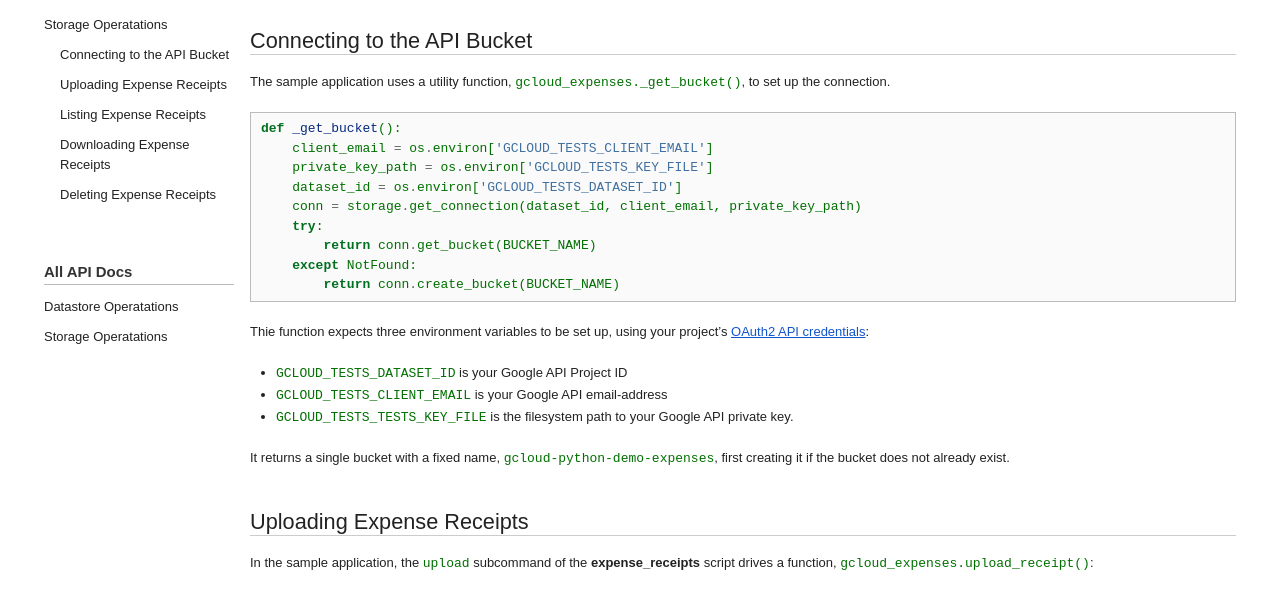
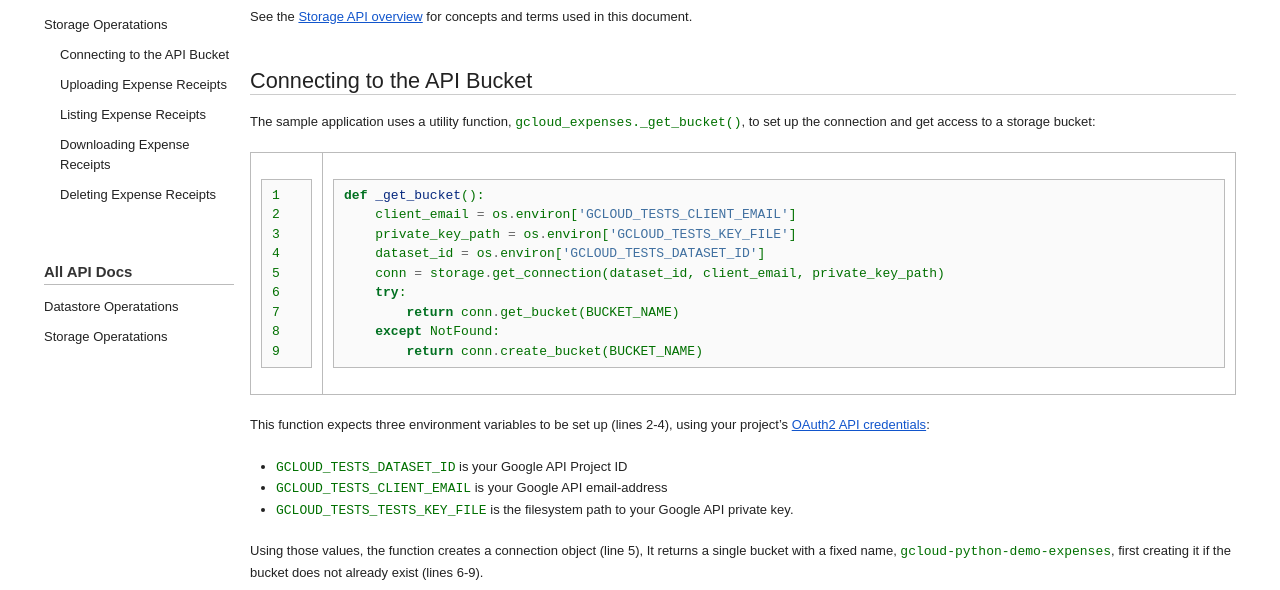
Before and after one commit to GoogleCloudPlatform/google-cloud-python-expenses-demo, a plain HTML site: page storage.html in a window 1280 px wide. Shown: the part 188-778 px from the top of the page. Drawn offline with Linux system fonts and the light colour scheme.

Commit message:
Update docs after merge to master.

```diff
--- a/storage.html
+++ b/storage.html
@@ -95,11 +95,22 @@
 
   <div class="section" id="storage-operatations">
 <h1>Storage Operatations<a class="headerlink" href="#storage-operatations" title="Permalink to this headline">¶</a></h1>
+<p>See the <a class="reference external" href="https://cloud.google.com/storage/docs/overview">Storage API overview</a> for concepts and terms
+used in this document.</p>
 <div class="section" id="connecting-to-the-api-bucket">
 <span id="connect-to-bucket"></span><h2>Connecting to the API Bucket<a class="headerlink" href="#connecting-to-the-api-bucket" title="Permalink to this headline">¶</a></h2>
 <p>The sample application uses a utility function,
-<code class="xref py py-func docutils literal"><span class="pre">gcloud_expenses._get_bucket()</span></code>, to set up the connection.</p>
-<div class="highlight-python"><div class="highlight"><pre><span class="k">def</span> <span class="nf">_get_bucket</span><span class="p">():</span>
+<code class="xref py py-func docutils literal"><span class="pre">gcloud_expenses._get_bucket()</span></code>, to set up the connection and get
+access to a storage bucket:</p>
+<div class="highlight-python"><table class="highlighttable"><tr><td class="linenos"><div class="linenodiv"><pre>1
+2
+3
+4
+5
+6
+7
+8
+9</pre></div></td><td class="code"><div class="highlight"><pre><span class="k">def</span> <span class="nf">_get_bucket</span><span class="p">():</span>
     <span class="n">client_email</span> <span class="o">=</span> <span class="n">os</span><span class="o">.</span><span class="n">environ</span><span class="p">[</span><span class="s">&#39;GCLOUD_TESTS_CLIENT_EMAIL&#39;</span><span class="p">]</span>
     <span class="n">private_key_path</span> <span class="o">=</span> <span class="n">os</span><span class="o">.</span><span class="n">environ</span><span class="p">[</span><span class="s">&#39;GCLOUD_TESTS_KEY_FILE&#39;</span><span class="p">]</span>
     <span class="n">dataset_id</span> <span class="o">=</span> <span class="n">os</span><span class="o">.</span><span class="n">environ</span><span class="p">[</span><span class="s">&#39;GCLOUD_TESTS_DATASET_ID&#39;</span><span class="p">]</span>
@@ -109,17 +120,18 @@
     <span class="k">except</span> <span class="n">NotFound</span><span class="p">:</span>
         <span class="k">return</span> <span class="n">conn</span><span class="o">.</span><span class="n">create_bucket</span><span class="p">(</span><span class="n">BUCKET_NAME</span><span class="p">)</span>
 </pre></div>
-</div>
-<p>Thie function expects three environment variables to be set up, using
-your project&#8217;s <a class="reference external" href="https://developers.google.com/console/help/new/#generatingoauth2">OAuth2 API credentials</a>:</p>
+</td></tr></table></div>
+<p>This function expects three environment variables to be set up (lines 2-4),
+using your project&#8217;s <a class="reference external" href="https://developers.google.com/console/help/new/#generatingoauth2">OAuth2 API credentials</a>:</p>
 <ul class="simple">
 <li><span class="target" id="index-0"></span><code class="xref std std-envvar docutils literal"><span class="pre">GCLOUD_TESTS_DATASET_ID</span></code> is your Google API Project ID</li>
 <li><span class="target" id="index-1"></span><code class="xref std std-envvar docutils literal"><span class="pre">GCLOUD_TESTS_CLIENT_EMAIL</span></code> is your Google API email-address</li>
 <li><span class="target" id="index-2"></span><code class="xref std std-envvar docutils literal"><span class="pre">GCLOUD_TESTS_TESTS_KEY_FILE</span></code> is the filesystem path to your
 Google API private key.</li>
 </ul>
-<p>It returns a single bucket with a fixed name, <code class="docutils literal"><span class="pre">gcloud-python-demo-expenses</span></code>,
-first creating it if the bucket does not already exist.</p>
+<p>Using those values, the function creates a connection object (line 5), It
+returns a single bucket with a fixed name, <code class="docutils literal"><span class="pre">gcloud-python-demo-expenses</span></code>,
+first creating it if the bucket does not already exist (lines 6-9).</p>
 </div>
 <div class="section" id="uploading-expense-receipts">
 <span id="upload-expense-receipts"></span><h2>Uploading Expense Receipts<a class="headerlink" href="#uploading-expense-receipts" title="Permalink to this headline">¶</a></h2>
@@ -141,12 +153,12 @@ first creating it if the bucket does not already exist.</p>
     <span class="n">key</span><span class="o">.</span><span class="n">upload_from_filename</span><span class="p">(</span><span class="n">filename</span><span class="p">)</span>
 </pre></div>
 </td></tr></table></div>
-<p>After connecting to the bucket via <code class="xref py py-func docutils literal"><span class="pre">gcloud_expenses._get_bucket()</span></code> (line
-2), <code class="xref py py-func docutils literal"><span class="pre">gcloud_expenses.upload_receipt()</span></code> spilts off the &#8220;base&#8221; filename
-from the <code class="docutils literal"><span class="pre">filename</span></code> passed to it, in order to use the &#8220;base&#8221; as part of the
-key for the receipt (lines 3-4).  It checks that no receipt exists already
-with that key, raising an exception if so (lines 5-6).  Finally, it uploads
-the file into the bucket using that key (line 7).</p>
+<p>After connecting to the bucket via <code class="xref py py-func docutils literal"><span class="pre">gcloud_expenses._get_bucket()</span></code>
+(line 2), <code class="xref py py-func docutils literal"><span class="pre">gcloud_expenses.upload_receipt()</span></code> spilts off the &#8220;base&#8221;
+filename from the <code class="docutils literal"><span class="pre">filename</span></code> passed to it, in order to use the &#8220;base&#8221; as
+part of the key for the receipt (lines 3-4).  It checks that no receipt
+exists already with that key, raising an exception if so (lines 5-6).
+Finally, it uploads the file into the bucket using that key (line 7).</p>
 </div>
 <div class="section" id="listing-expense-receipts">
 <span id="list-expense-receipts"></span><h2>Listing Expense Receipts<a class="headerlink" href="#listing-expense-receipts" title="Permalink to this headline">¶</a></h2>
@@ -166,11 +178,11 @@ the file into the bucket using that key (line 7).</p>
         <span class="k">yield</span> <span class="n">name</span><span class="o">.</span><span class="n">rsplit</span><span class="p">(</span><span class="s">&#39;/&#39;</span><span class="p">,</span> <span class="mi">1</span><span class="p">)[</span><span class="o">-</span><span class="mi">1</span><span class="p">]</span>
 </pre></div>
 </td></tr></table></div>
-<p>After connecting to the bucket via <code class="xref py py-func docutils literal"><span class="pre">gcloud_expenses._get_bucket()</span></code> (line
-2), <code class="xref py py-func docutils literal"><span class="pre">gcloud_expenses.list_receipts()</span></code> creates a &#8220;prefix&#8221; for retrieving
-onlyreceipts stored for a given expense report (line 3).  It then searches
-for keys using that prefix (line 4), and returns the &#8220;filename&#8221; portion of
-each retrieved key (lines 5-6).</p>
+<p>After connecting to the bucket via <code class="xref py py-func docutils literal"><span class="pre">gcloud_expenses._get_bucket()</span></code>
+(line 2), <code class="xref py py-func docutils literal"><span class="pre">gcloud_expenses.list_receipts()</span></code> creates a &#8220;prefix&#8221; for
+retrieving onlyreceipts stored for a given expense report (line 3).  It
+then searches for keys using that prefix (line 4), and returns the
+&#8220;filename&#8221; portion of each retrieved key (lines 5-6).</p>
 </div>
 <div class="section" id="downloading-expense-receipts">
 <span id="download-expense-receipts"></span><h2>Downloading Expense Receipts<a class="headerlink" href="#downloading-expense-receipts" title="Permalink to this headline">¶</a></h2>
@@ -192,12 +204,12 @@ each retrieved key (lines 5-6).</p>
     <span class="n">key</span><span class="o">.</span><span class="n">download_to_filename</span><span class="p">(</span><span class="n">filename</span><span class="p">)</span>
 </pre></div>
 </td></tr></table></div>
-<p>After connecting to the bucket via <code class="xref py py-func docutils literal"><span class="pre">gcloud_expenses._get_bucket()</span></code> (line
-2), <code class="xref py py-func docutils literal"><span class="pre">gcloud_expenses.dowload_receipt()</span></code> spilts off the &#8220;base&#8221; filename
-from the <code class="docutils literal"><span class="pre">filename</span></code> passed to it, in order to use the &#8220;base&#8221; as part of the
-key for the receipt (lines 3-4).  It checks that the indicated receipt already
-exists, raising an exception if not (lines 5-6).  Finally, it downloads
-the file from the bucket using that key (line 7).</p>
+<p>After connecting to the bucket via <code class="xref py py-func docutils literal"><span class="pre">gcloud_expenses._get_bucket()</span></code>
+(line 2), <code class="xref py py-func docutils literal"><span class="pre">gcloud_expenses.dowload_receipt()</span></code> spilts off the &#8220;base&#8221;
+filename from the <code class="docutils literal"><span class="pre">filename</span></code> passed to it, in order to use the &#8220;base&#8221; as
+part of the key for the receipt (lines 3-4).  It checks that the indicated
+receipt already exists, raising an exception if not (lines 5-6).  Finally,
+it downloads the file from the bucket using that key (line 7).</p>
 </div>
 <div class="section" id="deleting-expense-receipts">
 <span id="delete-expense-receipts"></span><h2>Deleting Expense Receipts<a class="headerlink" href="#deleting-expense-receipts" title="Permalink to this headline">¶</a></h2>
@@ -219,12 +231,12 @@ the file from the bucket using that key (line 7).</p>
     <span class="n">key</span><span class="o">.</span><span class="n">delete</span><span class="p">()</span>
 </pre></div>
 </td></tr></table></div>
-<p>After connecting to the bucket via <code class="xref py py-func docutils literal"><span class="pre">gcloud_expenses._get_bucket()</span></code> (line
-2), <code class="xref py py-func docutils literal"><span class="pre">gcloud_expenses.delete_receipt()</span></code> spilts off the &#8220;base&#8221; filename
-from the <code class="docutils literal"><span class="pre">filename</span></code> passed to it, in order to use the &#8220;base&#8221; as part of the
-key for the receipt (lines 3-4).  It checks that the indicated receipt already
-exists, raising an exception if not (lines 5-6).  Finally, it deletes the key
-from the bucket (line 7).</p>
+<p>After connecting to the bucket via <code class="xref py py-func docutils literal"><span class="pre">gcloud_expenses._get_bucket()</span></code>
+(line 2), <code class="xref py py-func docutils literal"><span class="pre">gcloud_expenses.delete_receipt()</span></code> spilts off the &#8220;base&#8221;
+filename from the <code class="docutils literal"><span class="pre">filename</span></code> passed to it, in order to use the &#8220;base&#8221; as
+part of the key for the receipt (lines 3-4).  It checks that the indicated
+receipt already exists, raising an exception if not (lines 5-6).  Finally,
+it deletes the key from the bucket (line 7).</p>
 </div>
 </div>
 
```
Also changed, not shown: datastore.html (+10 -4 lines), searchindex.js (+1 -1 lines), _sources/datastore.txt, _sources/storage.txt, 1 other file.
